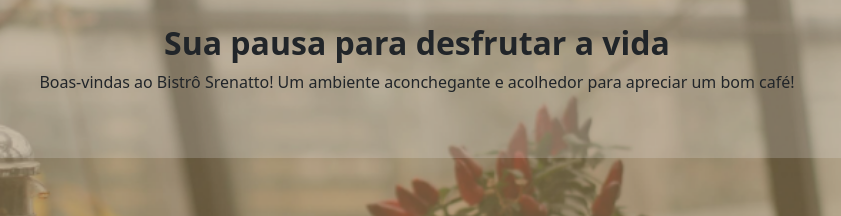
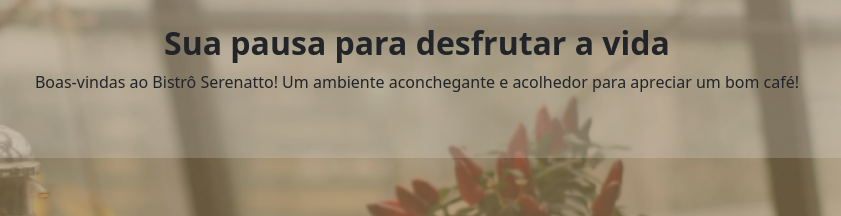
Before and after one commit to Daguilajairo/Cafeteria-Serenato, a plain HTML site: page index.html in a window 1280 px wide. Shown: the part 333-549 px from the top of the page, 223-1064 px from the left. Drawn offline with nearby package versions, Linux system fonts and the light colour scheme.

Commit message:
atualizado

```diff
--- a/index.html
+++ b/index.html
@@ -56,7 +56,7 @@
     <section class="banners banner-1 d-flex flex-column justify-content-center text-center">
       <div class="banners-titulo bg-body-secondary py-5">
       <h2 class="fw-bold">Sua pausa para desfrutar a vida</h2>
-      <p>Boas-vindas ao  Bistrô Srenatto! Um ambiente aconchegante e acolhedor para apreciar um bom café!</p>
+      <p>Boas-vindas ao  Bistrô Serenatto! Um ambiente aconchegante e acolhedor para apreciar um bom café!</p>
     </div>
     </section>
 
```
